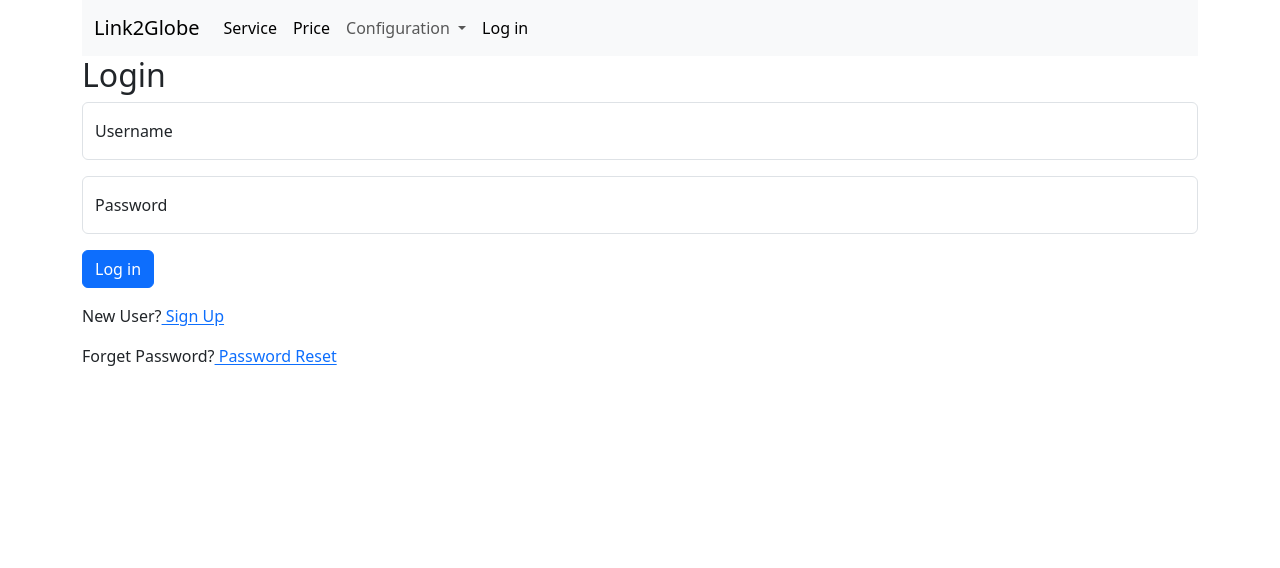
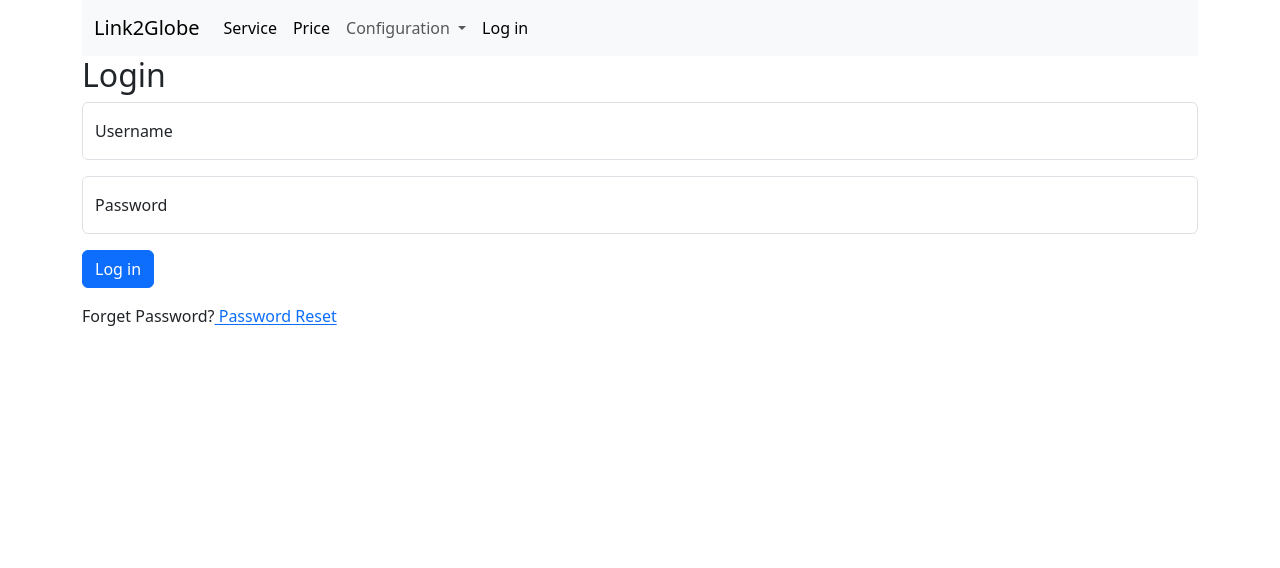
Before and after one commit to xingdawang/v2ray_client, a Django app: page /login/ in a window 1280 px wide. Shown: the top 568 px of the page. Run offline with Django 3.2, Linux system fonts and the light colour scheme; style sheets or scripts are compiled from the project's sources; some libraries are stand-ins or nearby versions.

Commit message:
comment off register function

```diff
--- a/users/templates/users/login.html
+++ b/users/templates/users/login.html
@@ -39,7 +39,7 @@
         <button type="submit" class="btn btn-primary">Log in</button>
     </div>
     <div class="mb-3">
-        <p>New User?<a href="/register" class="link-underline-primary link-offset-1"> Sign Up</a></p>
+        <!-- <p>New User?<a href="/register" class="link-underline-primary link-offset-1"> Sign Up</a></p> -->
         <p>Forget Password?<a href="/reset_password" class="link-underline-primary link-offset-1"> Password Reset</a></p>
     </div>
 </form>
--- a/users/urls.py
+++ b/users/urls.py
@@ -4,7 +4,7 @@ from . import views
 app_name = 'users'
 
 urlpatterns = [
-    path('register/', views.register, name='register'),
+    # path('register/', views.register, name='register'),
     path('login/', views.login_view, name='login'),
     path('logout/', views.logout_view, name='logout'),
     path('edit_profile/', views.edit_profile, name='edit_profile'),
```
